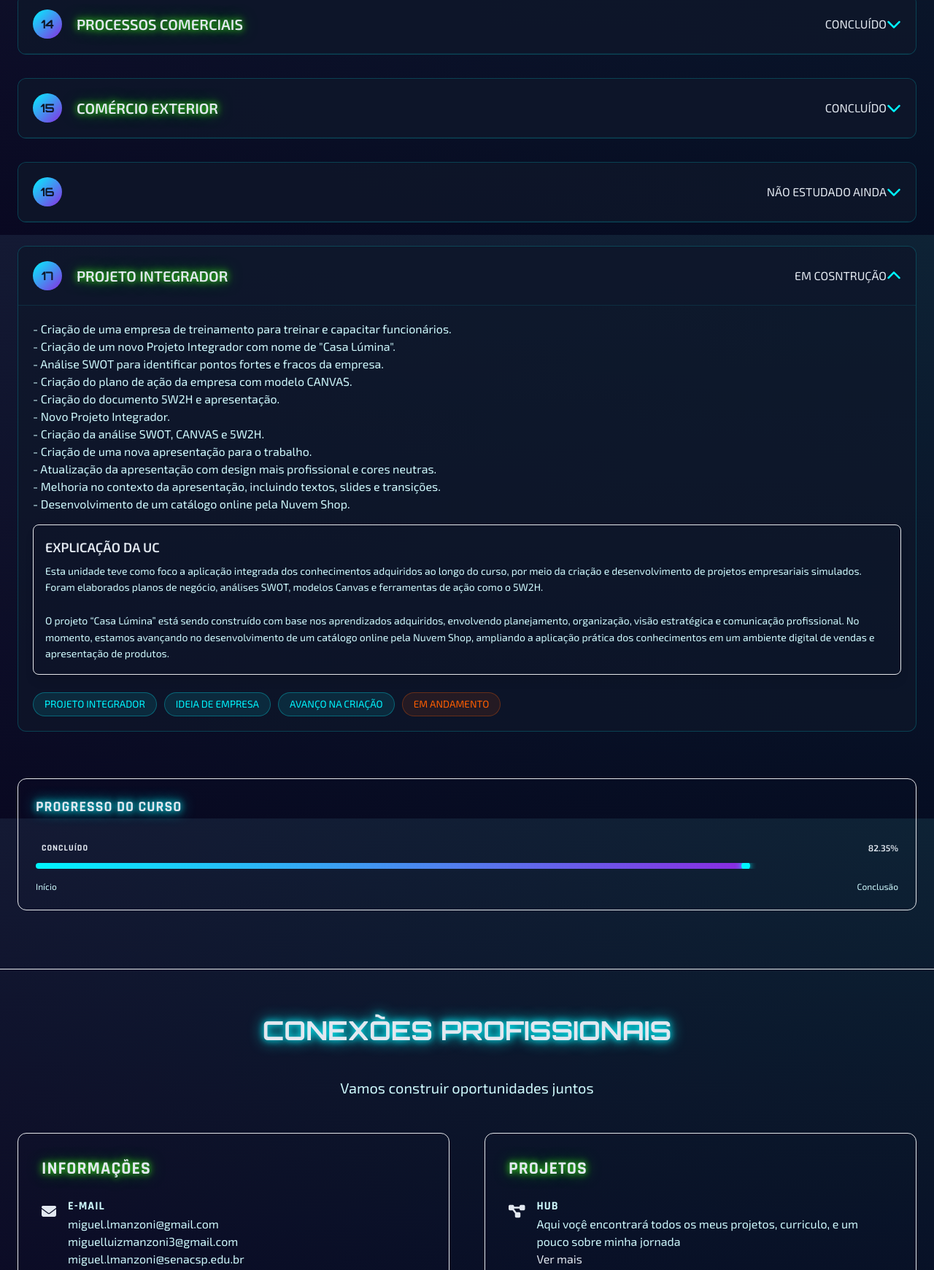
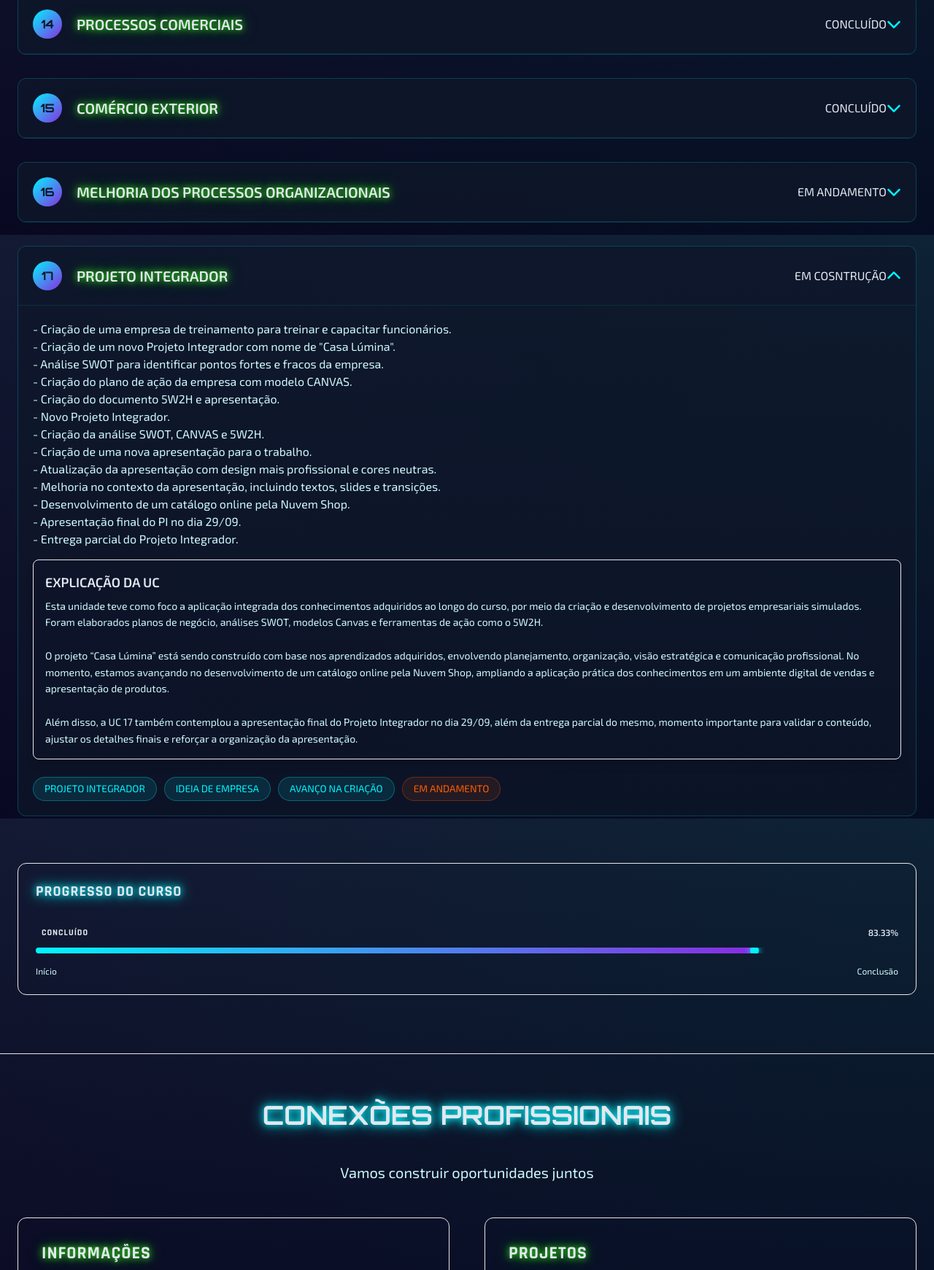
Before and after one commit to ManzoniM/Senac-SP, a plain HTML site: page index.html in a window 1280 px wide. Shown: the part 4478-6219 px from the top of the page at 73% size. Drawn offline with nearby package versions, Linux system fonts and the light colour scheme.

Commit message:
Revise UC 16 content and update status
Updated content for UC 16 with new title and status, added detailed explanation and tags.

```diff
--- a/index.html
+++ b/index.html
@@ -1191,24 +1191,59 @@
           <div class="uc-container">
             <div class="uc-header" onclick="toggleUC(16)">
               <div class="uc-number">16</div>
-              <h3 class="uc-title green-glow"></h3>
-              <span class="uc-status pending">NÃO ESTUDADO AINDA</span>
+              <h3 class="uc-title green-glow">
+                MELHORIA DOS PROCESSOS ORGANIZACIONAIS
+              </h3>
+              <span class="uc-status pending">EM ANDAMENTO</span>
               <i class="uc-toggle-icon fas fa-chevron-down"></i>
             </div>
             <div class="uc-content" id="uc-content-16">
-              <div class="construction-content">
-                <div class="construction-icon">
-                  <i class="fas fa-hourglass-half"></i>
-                </div>
-                <h3 class="text-xl font-bold text-electric-orange mb-4">
-                  NÃO ESTUDADO AINDA
-                </h3>
-                <p class="text-cyan-100 max-w-2xl mx-auto">
-                  Ainda não há conteúdo registrado para esta unidade curricular.
-                </p>
-              </div>
-              <div class="uc-tags">
-                <span class="uc-tag construction-tag">NÃO ESTUDADO AINDA</span>
+              <p class="text-cyan-100 mb-4">
+                - Ano de estudo: 2026 <br />
+                - Matriz GUT. <br />
+                - Qualidade. <br />
+                - Fluxogramas. <br />
+                - Relatórios de auditorias. <br />
+                - Criação de POPs. <br />
+                - Check list. <br />
+                - Manual de qualidade. <br />
+                - ISO 9000. <br />
+                - 4 Ps. <br />
+                - SGQ. <br />
+                - Formulários de não conformidade. <br />
+                - Diagrama de Ishikawa.
+              </p>
+              <div
+                class="uc-explanation-box mb-6 p-4 bg-dark-space border border-neon-blue/30 rounded-lg shadow-lg"
+              >
+                <h4 class="text-lg text-neon-blue font-semibold mb-2">
+                  EXPLICAÇÃO DA UC
+                </h4>
+                <p class="text-cyan-100 text-sm leading-relaxed">
+                  No ano de 2026, foi estudada a importância da melhoria
+                  contínua nos processos organizacionais, com foco em ferramentas
+                  e métodos que ampliam a eficiência, a qualidade e a padronização
+                  das operações. Iniciamos pela Matriz GUT, que auxilia na
+                  priorização de problemas com base em gravidade, urgência e
+                  tendência, permitindo tomar decisões mais estratégicas. <br /><br />
+                  Também exploramos os conceitos de qualidade, fluxogramas,
+                  relatórios de auditorias, POPs, check list e manual de
+                  qualidade, compreendendo como esses elementos contribuem para
+                  o controle e a melhoria dos processos internos. A partir daí,
+                  aprofundamos o estudo da ISO 9000, dos 4 Ps, do SGQ e dos
+                  formulários de não conformidade, relacionando-os à busca por
+                  excelência operacional e redução de erros. <br /><br />
+                  Para concluir a unidade, analisamos o diagrama de Ishikawa,
+                  ferramenta essencial para identificar causas de problemas e
+                  estruturar ações corretivas. A UC permitiu compreender como a
+                  organização pode criar processos mais eficientes, confiáveis e
+                  alinhados às exigências de qualidade e desempenho.
+                </p>
+              </div>
+              <div class="uc-tags">
+                <span class="uc-tag">MATRIZ GUT</span>
+                <span class="uc-tag">QUALIDADE</span>
+                <span class="uc-tag">ISHIKAWA</span>
                 <span class="uc-tag uc-hours">36H</span>
               </div>
             </div>
@@ -1238,7 +1273,9 @@
                 cores neutras. <br />
                 - Melhoria no contexto da apresentação, incluindo textos, slides
                 e transições. <br />
-                - Desenvolvimento de um catálogo online pela Nuvem Shop.
+                - Desenvolvimento de um catálogo online pela Nuvem Shop. <br />
+                - Apresentação final do PI no dia 29/09. <br />
+                - Entrega parcial do Projeto Integrador.
               </p>
               <div
                 class="uc-explanation-box mb-6 p-4 bg-dark-space border border-neon-blue/30 rounded-lg shadow-lg"
@@ -1258,7 +1295,11 @@
                   estamos avançando no desenvolvimento de um catálogo online
                   pela Nuvem Shop, ampliando a aplicação prática dos
                   conhecimentos em um ambiente digital de vendas e apresentação
-                  de produtos.
+                  de produtos. <br /><br />
+                  Além disso, a UC 17 também contemplou a apresentação final do
+                  Projeto Integrador no dia 29/09, além da entrega parcial do
+                  mesmo, momento importante para validar o conteúdo, ajustar os
+                  detalhes finais e reforçar a organização da apresentação.
                 </p>
               </div>
               <div class="uc-tags">
@@ -1287,7 +1328,7 @@
               </div>
               <div class="text-right">
                 <span class="text-xs font-semibold inline-block text-neon-blue">
-                  82.35%
+                  83.33%
                 </span>
               </div>
             </div>
@@ -1297,12 +1338,12 @@
             >
               <div
                 class="shadow-none flex flex-col text-center whitespace-nowrap text-white justify-center skill-bar"
-                style="width: 82.35%"
+                style="width: 83.33%"
               ></div>
 
               <div
                 class="absolute top-1/2 progress-dot"
-                style="left: 82.35%; transform: translate(-50%, -50%)"
+                style="left: 83.33%; transform: translate(-50%, -50%)"
               ></div>
             </div>
 
@@ -1496,8 +1537,6 @@
           <p class="text-cyan-100/50 text-xs">
             Portfólio acadêmico desenvolvido como parte do curso técnico em
             Administração do SENAC. <br />
-            Orientação: Ana Carolina Garcia, Francine Nunes, Mario Sergio
-            Martinello Junior e Welington Renan Lima.
           </p>
         </div>
       </div>
```
